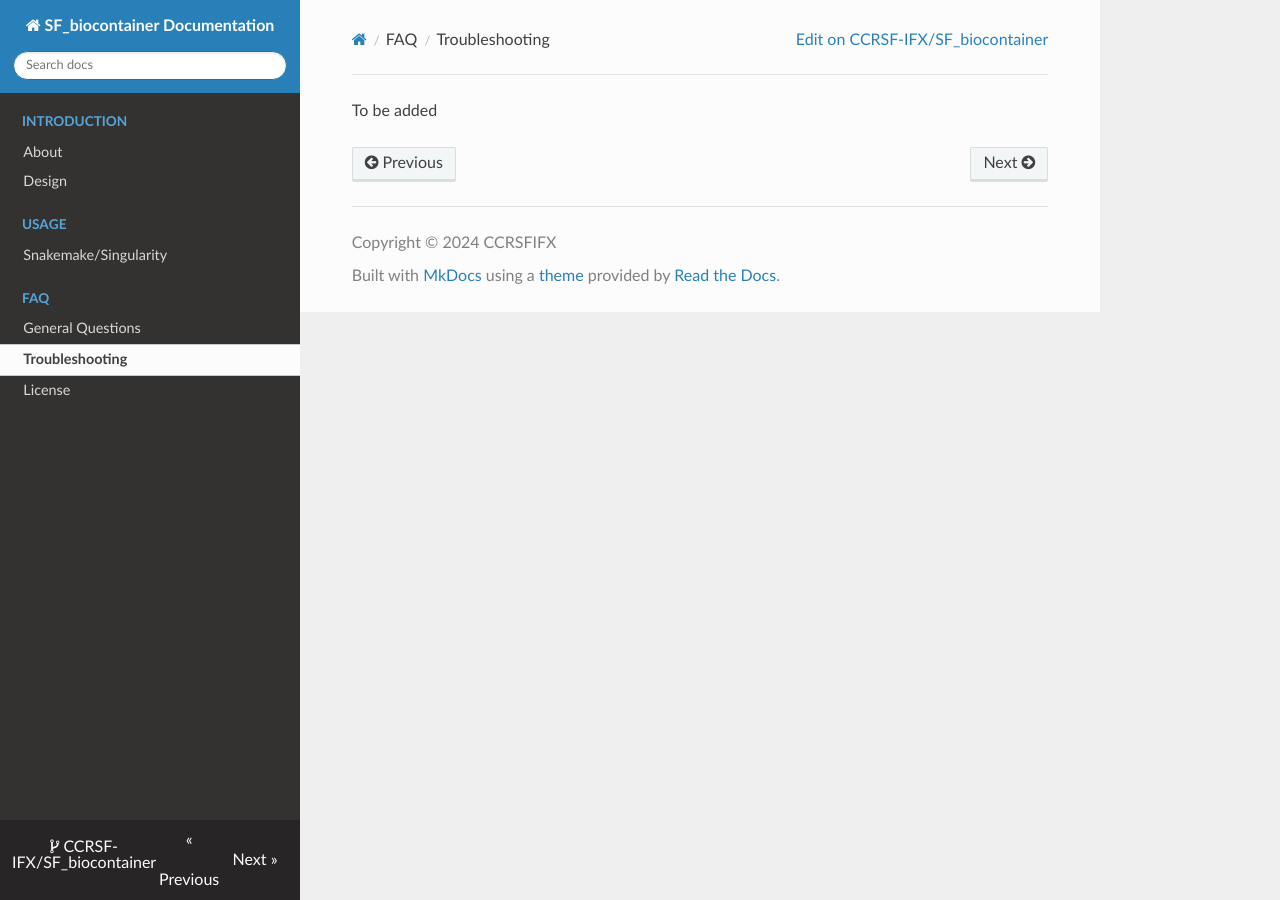
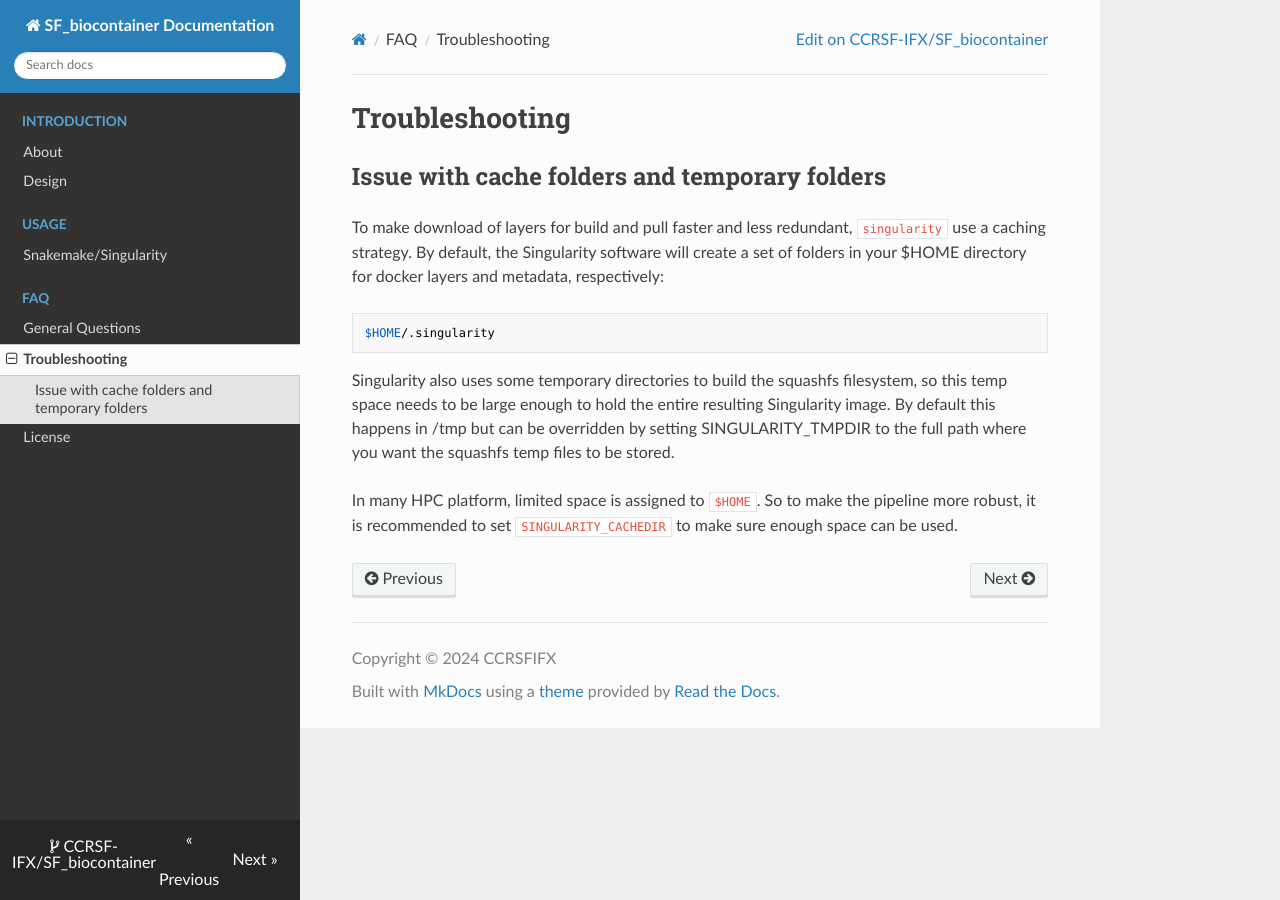
Before and after one commit to CCRSF-IFX/SF_biocontainer, an MkDocs documentation site: the page built from docs/troubleshooting.md, in a window 1280 px wide. Built offline with MkDocs 1.6.1, drawn with Linux system fonts in a browser that asks for light colours; nearby versions of some CDN libraries.

Commit message:
Add info to docs/troubleshooting.md

````diff
--- a/docs/troubleshooting.md
+++ b/docs/troubleshooting.md
@@ -1 +1,13 @@
-To be added
+# Troubleshooting
+
+## Issue with cache folders and temporary folders
+
+To make download of layers for build and pull faster and less redundant, `singularity` use a caching strategy. By default, the Singularity software will create a set of folders in your $HOME directory for docker layers and metadata, respectively:
+
+```
+$HOME/.singularity
+```
+
+Singularity also uses some temporary directories to build the squashfs filesystem, so this temp space needs to be large enough to hold the entire resulting Singularity image. By default this happens in /tmp but can be overridden by setting SINGULARITY_TMPDIR to the full path where you want the squashfs temp files to be stored.
+
+In many HPC platform, limited space is assigned to `$HOME`. So to make the pipeline more robust, it is recommended to set `SINGULARITY_CACHEDIR` to make sure enough space can be used.
````
